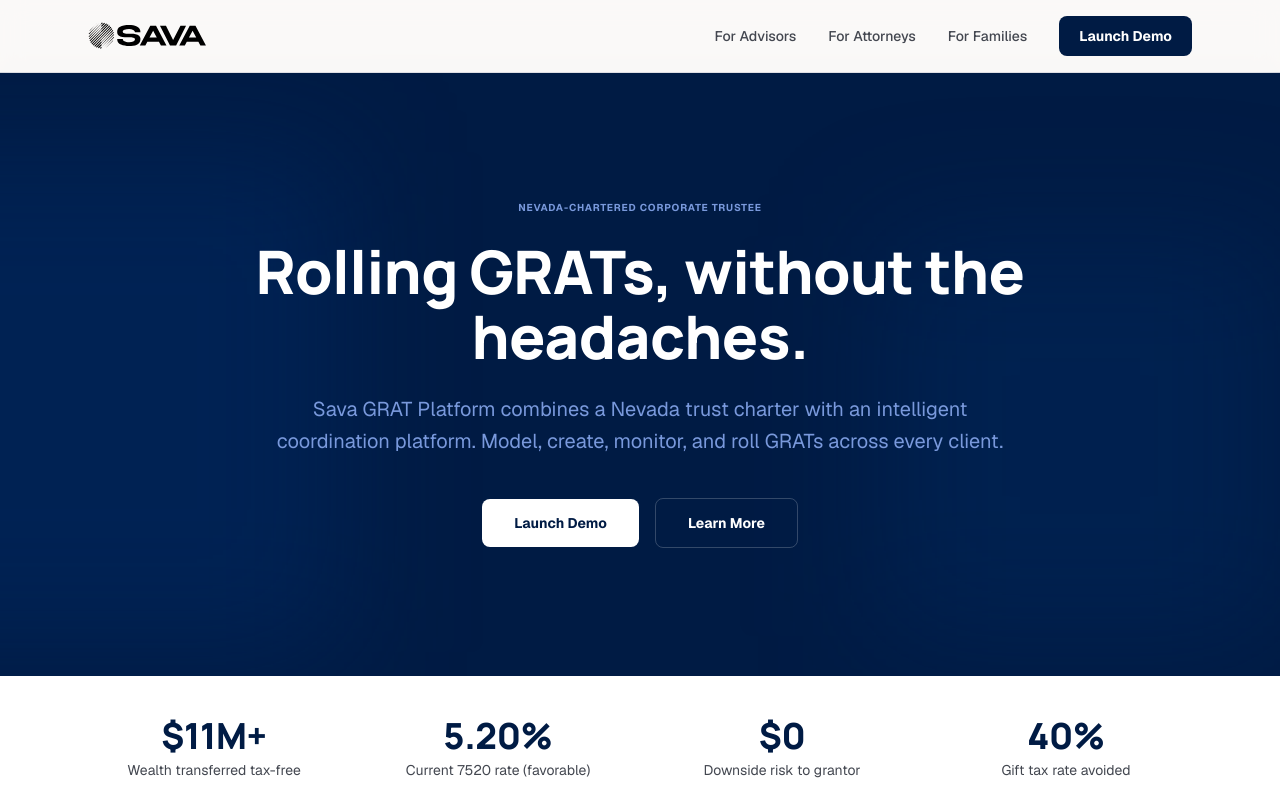
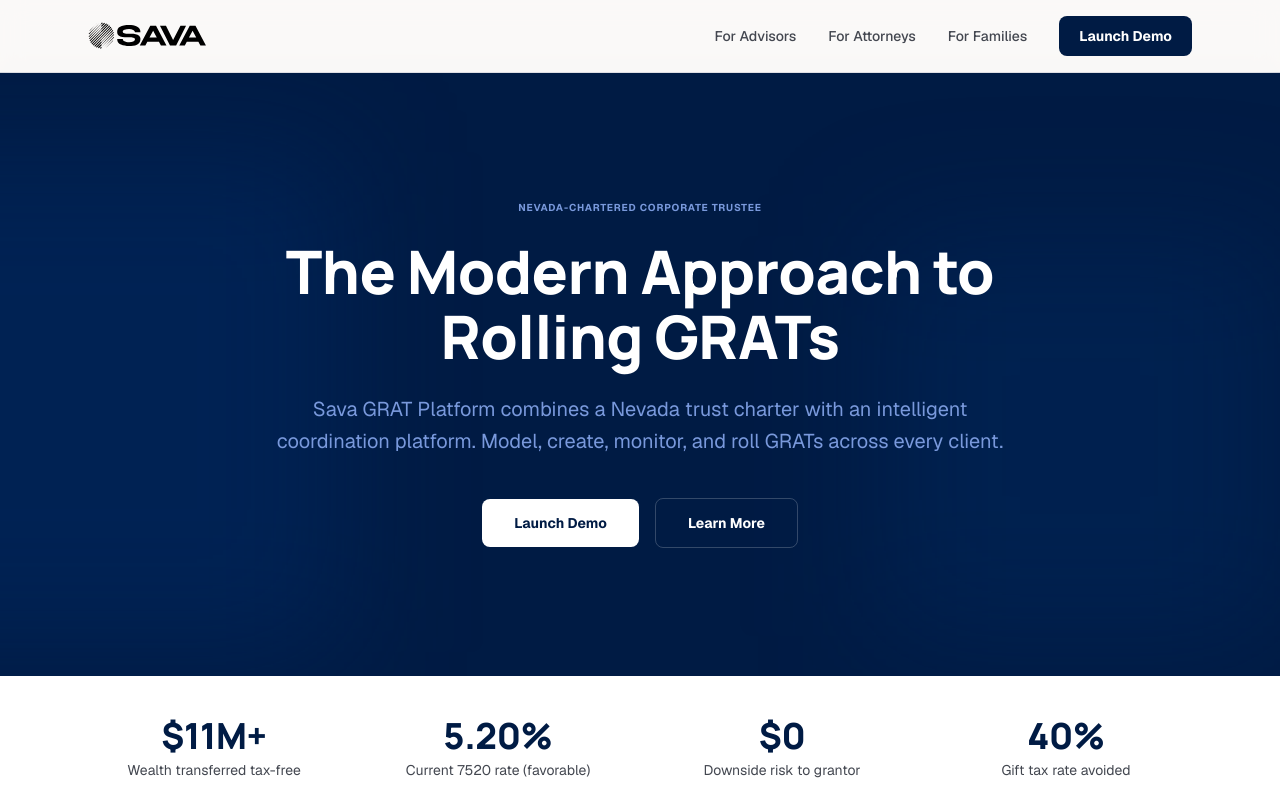
Before and after one commit to nimitmaru/sava-grat-demo, a Next.js app: page / in a window 1280 px wide. Shown: the top 800 px of the page. Built offline with nearby package versions, Linux system fonts and the light colour scheme.

Commit message:
updating hero title

```diff
--- a/app/(marketing)/page.tsx
+++ b/app/(marketing)/page.tsx
@@ -73,7 +73,7 @@
             Nevada-Chartered Corporate Trustee
           </p>
           <h1 className="font-headline text-4xl md:text-6xl font-extrabold tracking-tight text-white leading-[1.08] max-w-4xl mx-auto">
-            Rolling GRATs, without the headaches.
+            The Modern Approach to Rolling GRATs
           </h1>
           <p className="mt-6 text-lg md:text-xl text-on-primary-container max-w-3xl mx-auto leading-relaxed">
             Sava GRAT Platform combines a Nevada trust charter with an intelligent coordination platform.
```
